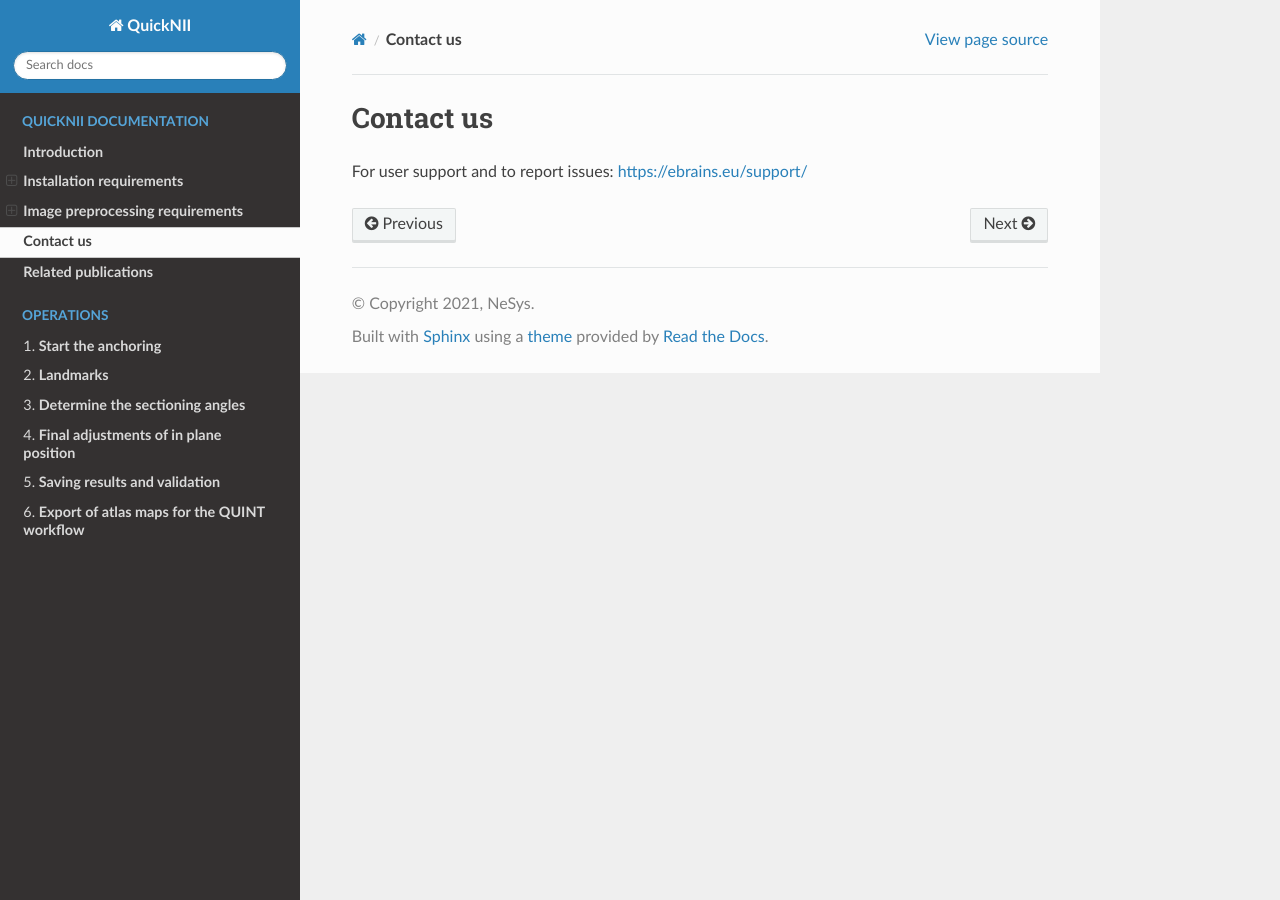
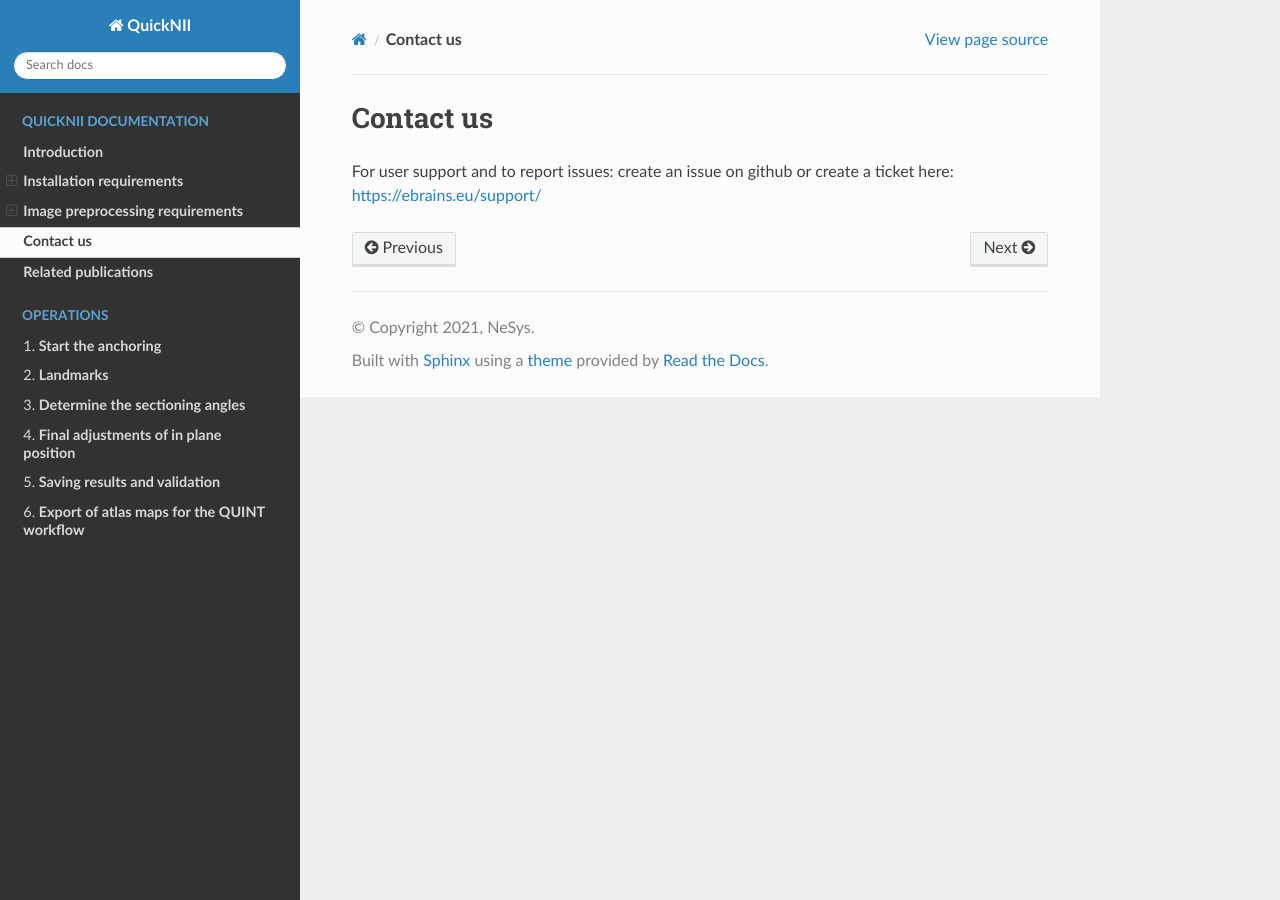
Before and after one commit to Tevemadar/QuickNII, a Sphinx documentation site: the page built from Docs/support.rst, in a window 1280 px wide. Built offline with Sphinx 7.4.7 and the Read the Docs theme 2.0.0, drawn with Linux system fonts in a browser that asks for light colours.

Commit message:
Update support.rst

```diff
--- a/Docs/support.rst
+++ b/Docs/support.rst
@@ -1,3 +1,4 @@
 **Contact us**
 --------------
-For user support and to report issues: https://ebrains.eu/support/
+For user support and to report issues: create an issue on github
+or create a ticket here: https://ebrains.eu/support/
```
